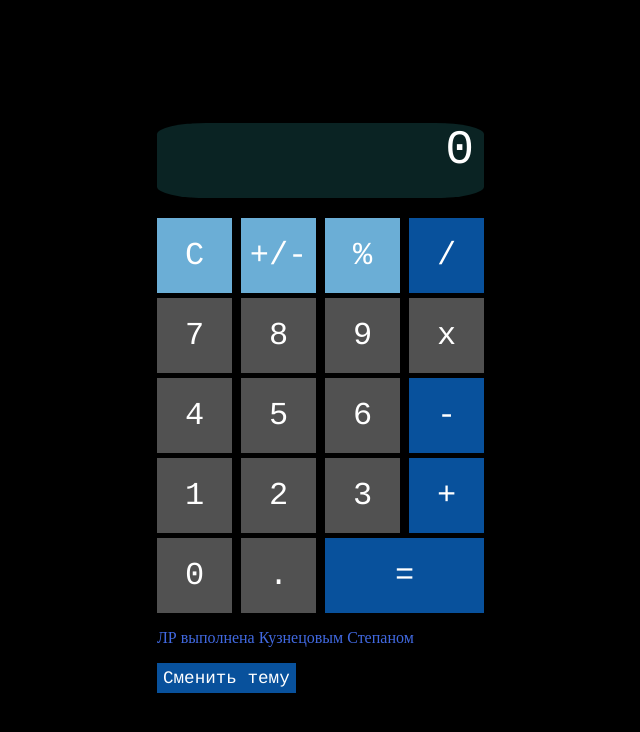
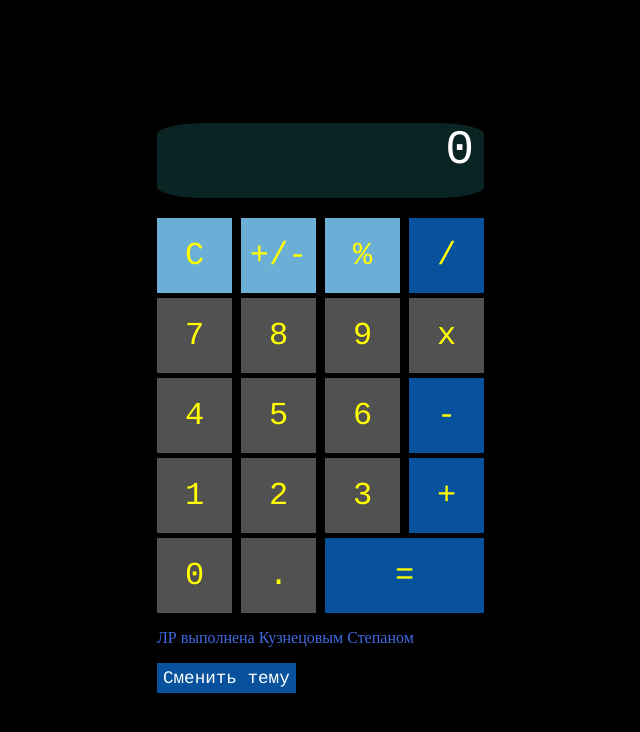
Before and after one commit to zzakku/js-labs, a plain HTML site: page calculator.html in a window 1280 px wide. Shown: the whole page, without its empty margins (317-957 px from the left). Drawn offline with Linux system fonts and the light colour scheme.

Commit message:
Made the font on some buttons yellow (14/20)

```diff
--- a/style.css
+++ b/style.css
@@ -13,7 +13,7 @@ body {
     height: 75px;                /* задаем высоту кнопки */
     border: none;                /* отключаем обводку */
     background: #515151;         /* задаем серый цвет кнопки */
-    color: white;                /* задаем белый цвет текста внутри кнопки */
+    color: yellow;                /* задаем белый цвет текста внутри кнопки */
     font-size: 2rem;           /* увеличим размер шрифта */
     font-family: Courier, Helvetica, sans-serif; /* сменим шрифт */
     font-weight: 500;
```
